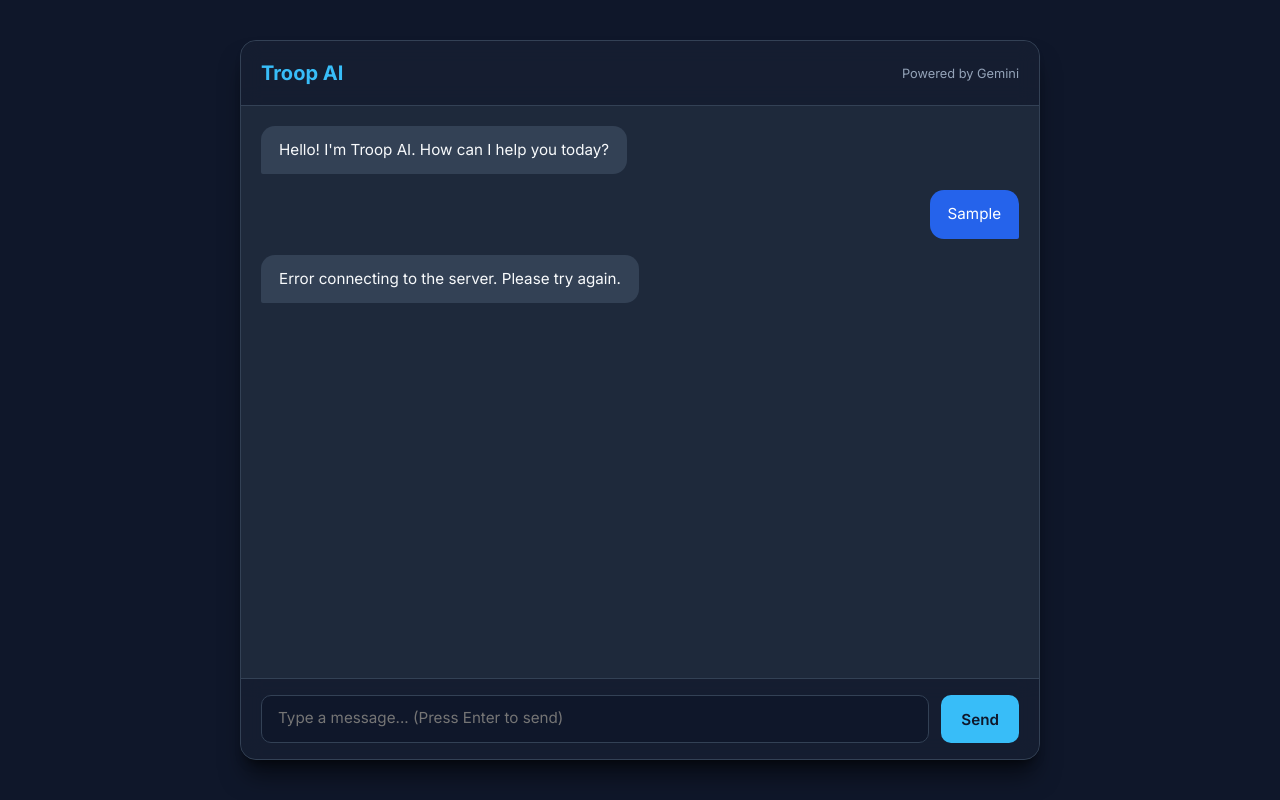
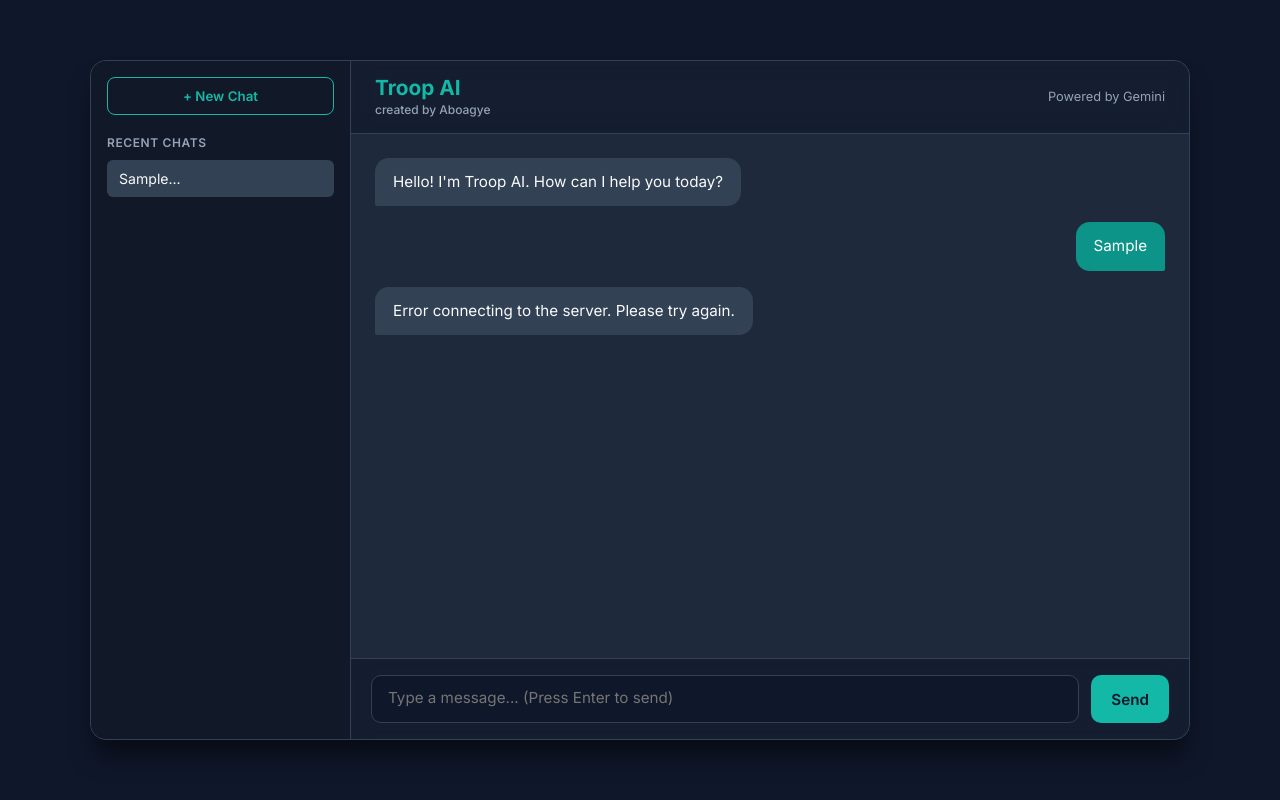
Before and after one commit to Aboagye-cloud/Troop, a plain HTML site: page index.html in a window 1280 px wide. Both pictures are taken after typing "Sample" into the empty fields and a click on the button "Send". Drawn offline with Linux system fonts and the light colour scheme; no server answers.

Commit message:
Update index.html

```diff
--- a/index.html
+++ b/index.html
@@ -4,19 +4,21 @@
     <meta charset="UTF-8">
     <meta name="viewport" content="width=device-width, initial-scale=1.0">
     <title>Troop AI</title>
-    <!-- Google Fonts for modern typography -->
+    <!-- Google Fonts -->
     <link href="https://fonts.googleapis.com/css2?family=Inter:wght@400;500;600;700&display=swap" rel="stylesheet">
     <style>
         :root {
             --bg-color: #0f172a;
+            --sidebar-bg: #111827;
             --chat-bg: #1e293b;
-            --user-msg: #2563eb;
+            --user-msg: #0d9488; /* Teal Primary */
             --ai-msg: #334155;
             --text-color: #f8fafc;
             --text-secondary: #94a3b8;
             --input-bg: #0f172a;
             --border-color: #334155;
-            --accent: #38bdf8;
+            --teal-accent: #14b8a6; /* Bright Teal */
+            --teal-hover: #0d9488;
         }
 
         * {
@@ -33,24 +35,97 @@
             display: flex;
             justify-content: center;
             align-items: center;
+            padding: 20px;
         }
 
-        .chat-container {
+        .app-container {
             width: 100%;
-            max-width: 800px;
-            height: 90vh;
+            max-width: 1100px;
+            height: 85vh;
             background: var(--chat-bg);
             border-radius: 16px;
-            box-shadow: 0 20px 25px -5px rgba(0, 0, 0, 0.5), 0 8px 10px -6px rgba(0, 0, 0, 0.5);
+            box-shadow: 0 20px 25px -5px rgba(0, 0, 0, 0.5);
             display: flex;
-            flex-direction: column;
             overflow: hidden;
             border: 1px solid var(--border-color);
         }
 
+        /* Sidebar for Chat History */
+        .sidebar {
+            width: 260px;
+            background-color: var(--sidebar-bg);
+            border-right: 1px solid var(--border-color);
+            display: flex;
+            flex-direction: column;
+            padding: 16px;
+        }
+
+        .new-chat-btn {
+            background-color: transparent;
+            border: 1px solid var(--teal-accent);
+            color: var(--teal-accent);
+            padding: 10px 14px;
+            border-radius: 8px;
+            font-weight: 600;
+            cursor: pointer;
+            display: flex;
+            align-items: center;
+            justify-content: center;
+            gap: 8px;
+            transition: all 0.2s ease;
+            margin-bottom: 20px;
+        }
+
+        .new-chat-btn:hover {
+            background-color: var(--teal-accent);
+            color: #0f172a;
+        }
+
+        .history-title {
+            font-size: 0.75rem;
+            text-transform: uppercase;
+            letter-spacing: 0.05em;
+            color: var(--text-secondary);
+            margin-bottom: 10px;
+            font-weight: 600;
+        }
+
+        .history-list {
+            flex: 1;
+            overflow-y: auto;
+            display: flex;
+            flex-direction: column;
+            gap: 8px;
+        }
+
+        .history-item {
+            padding: 10px 12px;
+            border-radius: 6px;
+            font-size: 0.88rem;
+            color: var(--text-secondary);
+            cursor: pointer;
+            white-space: nowrap;
+            overflow: hidden;
+            text-overflow: ellipsis;
+            transition: background 0.2s ease, color 0.2s ease;
+        }
+
+        .history-item:hover, .history-item.active {
+            background-color: var(--ai-msg);
+            color: var(--text-color);
+        }
+
+        /* Main Chat Area */
+        .chat-main {
+            flex: 1;
+            display: flex;
+            flex-direction: column;
+            height: 100%;
+        }
+
         /* Header */
         .chat-header {
-            padding: 20px;
+            padding: 16px 24px;
             background: rgba(15, 23, 42, 0.6);
             backdrop-filter: blur(10px);
             border-bottom: 1px solid var(--border-color);
@@ -59,25 +134,34 @@
             justify-content: space-between;
         }
 
-        .chat-header h1 {
-            font-size: 1.25rem;
-            font-weight: 700;
-            color: var(--accent);
+        .brand-title {
             display: flex;
-            align-items: center;
-            gap: 8px;
+            flex-direction: column;
         }
 
-        .chat-header span.status {
+        .brand-title h1 {
+            font-size: 1.3rem;
+            font-weight: 700;
+            color: var(--teal-accent);
+            line-height: 1.1;
+        }
+
+        .brand-title .subtitle {
+            font-size: 0.75rem;
+            color: var(--text-secondary);
+            margin-top: 2px;
+            font-weight: 500;
+        }
+
+        .status {
             font-size: 0.8rem;
             color: var(--text-secondary);
-            font-weight: 400;
         }
 
-        /* Message Area */
+        /* Messages */
         .messages-list {
             flex: 1;
-            padding: 20px;
+            padding: 24px;
             overflow-y: auto;
             display: flex;
             flex-direction: column;
@@ -143,7 +227,7 @@
             40% { transform: scale(1); }
         }
 
-        /* Input Footer */
+        /* Input Area */
         .input-area {
             padding: 16px 20px;
             background: rgba(15, 23, 42, 0.6);
@@ -169,44 +253,63 @@
         }
 
         textarea:focus {
-            border-color: var(--accent);
+            border-color: var(--teal-accent);
         }
 
-        button {
+        button.send-btn {
             padding: 0 20px;
             height: 48px;
-            background-color: var(--accent);
+            background-color: var(--teal-accent);
             color: #0f172a;
             border: none;
             border-radius: 10px;
             font-size: 0.95rem;
             font-weight: 600;
             cursor: pointer;
-            transition: opacity 0.2s ease;
+            transition: background 0.2s ease;
         }
 
-        button:hover { opacity: 0.9; }
-        button:disabled { opacity: 0.5; cursor: not-allowed; }
+        button.send-btn:hover { background-color: var(--teal-hover); }
+        button.send-btn:disabled { opacity: 0.5; cursor: not-allowed; }
+
+        @media (max-width: 768px) {
+            .sidebar { display: none; } /* Mobile optimization */
+        }
     </style>
 </head>
 <body>
 
-    <div class="chat-container">
+    <div class="app-container">
+        <!-- History Sidebar -->
+        <div class="sidebar">
+            <button class="new-chat-btn" onclick="startNewChat()">+ New Chat</button>
+            <div class="history-title">Recent Chats</div>
+            <div class="history-list" id="historyList">
+                <!-- Chat history items will render here dynamically -->
+            </div>
+        </div>
+
+        <!-- Main Chat UI -->
+        <div class="chat-main">
             <!-- Header -->
             <div class="chat-header">
+                <div class="brand-title">
                     <h1>Troop AI</h1>
+                    <span class="subtitle">created by Aboagye</span>
+                </div>
                 <span class="status">Powered by Gemini</span>
             </div>
 
-        <!-- Chat History Container -->
+            <!-- Messages List -->
             <div class="messages-list" id="chatList">
                 <div class="message ai">Hello! I'm Troop AI. How can I help you today?</div>
             </div>
 
-        <!-- Input Box -->
+            <!-- Input Area -->
             <div class="input-area">
                 <textarea id="promptInput" placeholder="Type a message... (Press Enter to send)" rows="1"></textarea>
-            <button id="submitBtn" onclick="sendPrompt()">Send</button>
+                <button class="send-btn" id="submitBtn" onclick="sendPrompt()">Send</button>
+            </div>
         </div>
     </div>
 
@@ -215,8 +318,12 @@
         const promptInput = document.getElementById("promptInput");
         const chatList = document.getElementById("chatList");
         const submitBtn = document.getElementById("submitBtn");
+        const historyList = document.getElementById("historyList");
 
-        // Allow pressing 'Enter' to send (Shift + Enter for a new line)
+        let currentSessionId = Date.now();
+        let chatHistory = JSON.parse(localStorage.getItem("troop_history")) || {};
+
+        // Keyboard handler
         promptInput.addEventListener("keydown", function(e) {
             if (e.key === "Enter" && !e.shiftKey) {
                 e.preventDefault();
@@ -224,15 +331,19 @@
             }
         });
 
+        // Initialize UI
+        renderHistoryList();
+
         async function sendPrompt() {
             const prompt = promptInput.value.trim();
             if (!prompt) return;
 
             // 1. Append User Message
             appendMessage(prompt, 'user');
+            saveToHistory('user', prompt);
             promptInput.value = "";
 
-            // 2. Add Typing Indicator
+            // 2. Show typing indicator
             const typingIndicator = showTypingIndicator();
             submitBtn.disabled = true;
 
@@ -244,18 +355,21 @@
                 });
 
                 const data = await response.json();
-
-                // Remove typing indicator before appending response
                 typingIndicator.remove();
 
                 if (data.result) {
                     appendMessage(data.result, 'ai');
+                    saveToHistory('ai', data.result);
                 } else {
-                    appendMessage("Error: " + (data.error || "Failed to parse response."), 'ai');
+                    const errText = "Error: " + (data.error || "Failed to parse response.");
+                    appendMessage(errText, 'ai');
+                    saveToHistory('ai', errText);
                 }
             } catch (err) {
                 typingIndicator.remove();
-                appendMessage("Error connecting to the server. Please try again.", 'ai');
+                const connErr = "Error connecting to the server. Please try again.";
+                appendMessage(connErr, 'ai');
+                saveToHistory('ai', connErr);
             } finally {
                 submitBtn.disabled = false;
             }
@@ -281,6 +395,49 @@
         function scrollToBottom() {
             chatList.scrollTop = chatList.scrollHeight;
         }
+
+        /* --- History Management --- */
+        function saveToHistory(sender, text) {
+            if (!chatHistory[currentSessionId]) {
+                chatHistory[currentSessionId] = {
+                    title: text.substring(0, 24) + "...",
+                    messages: []
+                };
+            }
+            chatHistory[currentSessionId].messages.push({ sender, text });
+            localStorage.setItem("troop_history", JSON.stringify(chatHistory));
+            renderHistoryList();
+        }
+
+        function renderHistoryList() {
+            historyList.innerHTML = "";
+            const keys = Object.keys(chatHistory).reverse();
+
+            keys.forEach(id => {
+                const item = document.createElement("div");
+                item.classList.add("history-item");
+                if (parseInt(id) === currentSessionId) item.classList.add("active");
+                item.innerText = chatHistory[id].title || "New Chat";
+                item.onclick = () => loadChatSession(id);
+                historyList.appendChild(item);
+            });
+        }
+
+        function loadChatSession(id) {
+            currentSessionId = parseInt(id);
+            chatList.innerHTML = "";
+            const session = chatHistory[id];
+            if (session && session.messages) {
+                session.messages.forEach(msg => appendMessage(msg.text, msg.sender));
+            }
+            renderHistoryList();
+        }
+
+        function startNewChat() {
+            currentSessionId = Date.now();
+            chatList.innerHTML = `<div class="message ai">Hello! I'm Troop AI. How can I help you today?</div>`;
+            renderHistoryList();
+        }
     </script>
 </body>
 </html>
```
Lines whose indentation alone changed are shown as unchanged.
